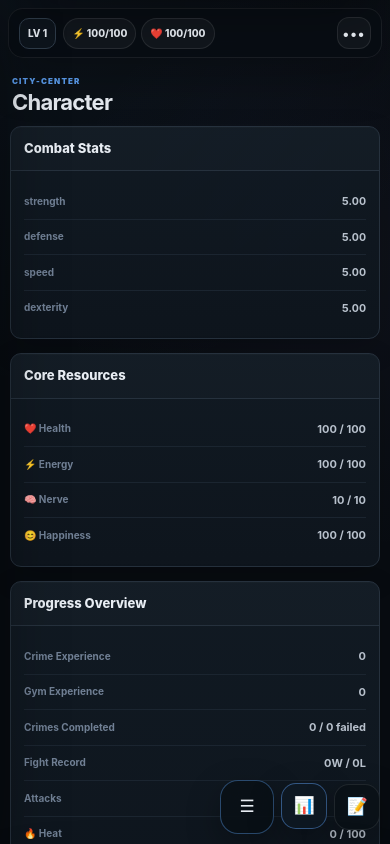
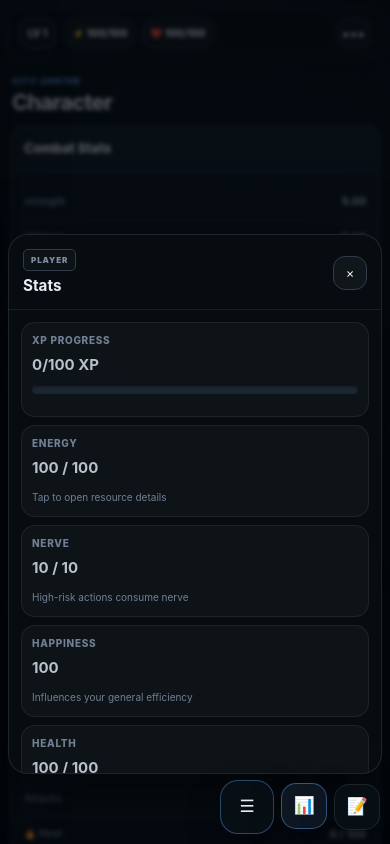
Before and after one commit to Arctic403/Ironvale, a React (Vite) app: page / in a window 390 px wide. Both pictures are taken after a click on the button "Toggle player stats". Shown: the top 844 px of the page. Built offline with nearby package versions, Linux system fonts and the light colour scheme.

Commit message:
Mobile Workspace: 3 modified, 2 added

```diff
--- a/src/components/AppShell.tsx
+++ b/src/components/AppShell.tsx
@@ -19,7 +19,7 @@ import {
   getScreenTitle,
 } from "./apps/Navigation";
 
-import { StatusBar } from "./apps/StatusBar";
+import { StatusBar, StatusDetails } from "./apps/StatusBar";
 import { ResourceModal } from "./apps/ResourceModal";
 import { ScreenContent } from "./apps/ScreenContent";
 import { ActivityLog } from "./apps/ActivityLog";
@@ -92,6 +92,15 @@ function App() {
         />
       )}
 
+      {statusExpanded && (
+        <button
+          type="button"
+          className="mobile-stats-backdrop"
+          aria-label="Close stats"
+          onClick={() => setStatusExpanded(false)}
+        />
+      )}
+
       <Navigation
         currentScreen={g.currentScreen}
         onNavigate={g.setCurrentScreen}
@@ -105,7 +114,11 @@ function App() {
         <button
           type="button"
           className={`floating-ui-btn ${navOpen ? "active" : ""}`}
-          onClick={() => setNavOpen((open) => !open)}
+          onClick={() => {
+            setNavOpen((open) => !open);
+            setStatusExpanded(false);
+            setActivityOpen(false);
+          }}
         >
           <span>☰</span>
           <strong>Menu</strong>
@@ -114,7 +127,11 @@ function App() {
         <button
           type="button"
           className={`floating-ui-btn ${statusExpanded ? "active" : ""}`}
-          onClick={() => setStatusExpanded((open) => !open)}
+          onClick={() => {
+            setStatusExpanded((open) => !open);
+            setNavOpen(false);
+            setActivityOpen(false);
+          }}
         >
           <span>📊</span>
           <strong>Stats</strong>
@@ -123,7 +140,11 @@ function App() {
         <button
           type="button"
           className={`floating-ui-btn ${activityOpen ? "active" : ""}`}
-          onClick={() => setActivityOpen((open) => !open)}
+          onClick={() => {
+            setActivityOpen((open) => !open);
+            setNavOpen(false);
+            setStatusExpanded(false);
+          }}
         >
           <span>📝</span>
           <strong>Log</strong>
@@ -131,7 +152,11 @@ function App() {
       </div>
 
       <div className="main-wrapper">
-        <StatusBar g={g} setActiveModal={setActiveModal} expanded={statusExpanded} onToggleExpanded={() => setStatusExpanded((open) => !open)} />
+        <StatusBar g={g} setActiveModal={setActiveModal} expanded={statusExpanded} onToggleExpanded={() => {
+          setStatusExpanded((open) => !open);
+          setNavOpen(false);
+          setActivityOpen(false);
+        }} />
 
         <ResourceModal
           g={g}
@@ -169,6 +194,26 @@ function App() {
         </main>
       </div>
 
+      <aside className={`mobile-stats-drawer ${statusExpanded ? "open" : ""}`} aria-hidden={!statusExpanded}>
+        <div className="mobile-stats-header">
+          <div>
+            <span className="card-tag">PLAYER</span>
+            <h3>Stats</h3>
+          </div>
+          <button
+            type="button"
+            className="activity-drawer-close"
+            onClick={() => setStatusExpanded(false)}
+            aria-label="Close stats"
+          >
+            ×
+          </button>
+        </div>
+        <div className="mobile-stats-content">
+          <StatusDetails g={g} setActiveModal={setActiveModal} />
+        </div>
+      </aside>
+
       <aside className={`activity-drawer ${activityOpen ? "open" : ""}`} aria-hidden={!activityOpen}>
         <div className="activity-drawer-header">
           <div>
--- a/src/components/apps/StatusBar.tsx
+++ b/src/components/apps/StatusBar.tsx
@@ -13,20 +13,79 @@ type StatusBarProps = {
   onToggleExpanded: () => void;
 };
 
+type StatusDetailsProps = {
+  g: RiftCityGame;
+  setActiveModal: React.Dispatch<React.SetStateAction<ActiveModal>>;
+};
+
+export function StatusDetails({ g, setActiveModal }: StatusDetailsProps) {
+  const levelInfo = getLevel(g.gameState.xp);
+
+  return (
+    <div className="status-detail-grid">
+      <div className="status-detail-card">
+        <span>XP Progress</span>
+        <strong>{levelInfo.currentXp}/100 XP</strong>
+        <div className="bar-track compact">
+          <div
+            className="bar-fill xp"
+            style={{ width: `${Math.min(100, Math.max(0, levelInfo.currentXp))}%` }}
+          />
+        </div>
+      </div>
+
+      <button type="button" className="status-detail-card clickable status-detail-button" onClick={() => setActiveModal("energy")}>
+        <span>Energy</span>
+        <strong>{g.gameState.energy} / {g.maxEnergy}</strong>
+        <small>Tap to open resource details</small>
+      </button>
+
+      <button type="button" className="status-detail-card clickable status-detail-button" onClick={() => setActiveModal("nerve")}>
+        <span>Nerve</span>
+        <strong>{g.gameState.nerve} / {g.maxNerve}</strong>
+        <small>High-risk actions consume nerve</small>
+      </button>
+
+      <button type="button" className="status-detail-card clickable status-detail-button" onClick={() => setActiveModal("happy")}>
+        <span>Happiness</span>
+        <strong>{Math.floor(g.gameState.happiness)}</strong>
+        <small>Influences your general efficiency</small>
+      </button>
+
+      <button type="button" className="status-detail-card clickable status-detail-button" onClick={() => setActiveModal("health")}>
+        <span>Health</span>
+        <strong>{Math.floor(g.gameState.health)} / {g.maxHealth}</strong>
+        <small>Recover over time or use city services</small>
+      </button>
+
+      <div className="status-detail-card">
+        <span>Points & Merits</span>
+        <strong>{g.gameState.points} points</strong>
+        <small>Spend points in progression upgrades</small>
+      </div>
+    </div>
+  );
+}
+
 export function StatusBar({
   g,
   setActiveModal,
   expanded,
   onToggleExpanded,
 }: StatusBarProps) {
-  const levelInfo = getLevel(g.gameState.xp);
-
   return (
     <header className={`top-status-bar floating-status-panel ${expanded ? "expanded" : "collapsed"}`}>
       <div className="status-panel-header">
         <div className="status-primary-cluster">
           <div className="user-level compact-level">
-            <span className="level-badge">LV {g.level}</span>
+            <button
+              type="button"
+              className="level-badge level-badge-button"
+              onClick={onToggleExpanded}
+              aria-label="Open player stats"
+            >
+              LV {g.level}
+            </button>
             <div className="status-player-meta">
               <strong>Rift Operative</strong>
               <small>{g.gameState.currentLocation.toUpperCase()}</small>
@@ -34,10 +93,20 @@ export function StatusBar({
           </div>
 
           <div className="status-currency-pills">
-            <button type="button" className="status-chip currency" onClick={() => setActiveModal("energy")}>
+            <button
+              type="button"
+              className="status-chip currency hud-resource-button"
+              onClick={() => setActiveModal("energy")}
+              aria-label={`Energy ${g.gameState.energy} of ${g.maxEnergy}`}
+            >
               ⚡ {g.gameState.energy}/{g.maxEnergy}
             </button>
-            <button type="button" className="status-chip currency" onClick={() => setActiveModal("health")}>
+            <button
+              type="button"
+              className="status-chip currency hud-resource-button"
+              onClick={() => setActiveModal("health")}
+              aria-label={`Health ${Math.floor(g.gameState.health)} of ${g.maxHealth}`}
+            >
               ❤️ {Math.floor(g.gameState.health)}/{g.maxHealth}
             </button>
             <span className="status-chip money">💵 {money(g.gameState.cash)}</span>
@@ -45,50 +114,12 @@ export function StatusBar({
           </div>
         </div>
 
-        <button type="button" className="floating-panel-toggle" onClick={onToggleExpanded}>
+        <button type="button" className="floating-panel-toggle" onClick={onToggleExpanded} aria-label="Toggle player stats">
           {expanded ? "Hide" : "Show"} Details
         </button>
       </div>
 
-      <div className="status-detail-grid">
-        <div className="status-detail-card">
-          <span>XP Progress</span>
-          <strong>{levelInfo.currentXp}/100 XP</strong>
-          <div className="bar-track compact">
-            <div className="bar-fill xp" style={{ width: `${Math.min(100, Math.max(0, levelInfo.currentXp))}%` }} />
-          </div>
-        </div>
-
-        <div className="status-detail-card clickable" role="button" tabIndex={0} onClick={() => setActiveModal("energy")} onKeyDown={(event) => { if (event.key === "Enter" || event.key === " ") { event.preventDefault(); setActiveModal("energy"); } }}>
-          <span>Energy</span>
-          <strong>{g.gameState.energy} / {g.maxEnergy}</strong>
-          <small>Tap to open resource details</small>
-        </div>
-
-        <div className="status-detail-card clickable" role="button" tabIndex={0} onClick={() => setActiveModal("nerve")} onKeyDown={(event) => { if (event.key === "Enter" || event.key === " ") { event.preventDefault(); setActiveModal("nerve"); } }}>
-          <span>Nerve</span>
-          <strong>{g.gameState.nerve} / {g.maxNerve}</strong>
-          <small>High-risk actions consume nerve</small>
-        </div>
-
-        <div className="status-detail-card clickable" role="button" tabIndex={0} onClick={() => setActiveModal("happy")} onKeyDown={(event) => { if (event.key === "Enter" || event.key === " ") { event.preventDefault(); setActiveModal("happy"); } }}>
-          <span>Happiness</span>
-          <strong>{Math.floor(g.gameState.happiness)}</strong>
-          <small>Influences your general efficiency</small>
-        </div>
-
-        <div className="status-detail-card clickable" role="button" tabIndex={0} onClick={() => setActiveModal("health")} onKeyDown={(event) => { if (event.key === "Enter" || event.key === " ") { event.preventDefault(); setActiveModal("health"); } }}>
-          <span>Health</span>
-          <strong>{Math.floor(g.gameState.health)} / {g.maxHealth}</strong>
-          <small>Recover over time or use city services</small>
-        </div>
-
-        <div className="status-detail-card">
-          <span>Points & Merits</span>
-          <strong>{g.gameState.points} points</strong>
-          <small>Spend points in progression upgrades</small>
-        </div>
-      </div>
+      <StatusDetails g={g} setActiveModal={setActiveModal} />
     </header>
   );
 }
--- a/src/styles.css
+++ b/src/styles.css
@@ -39,3 +39,5 @@
 @import "./styles/36-ui-overhaul.css";
 
 @import "./styles/37-mobile-shell-fix.css";
+
+@import "./styles/38-mobile-interaction-fix.css";
--- /dev/null
+++ b/src/styles/38-mobile-interaction-fix.css
@@ -0,0 +1,220 @@
+/* ============================================================
+   38. MOBILE INTERACTION FIX
+   - real stats sheet
+   - tappable HUD controls
+   - scrollable/selectable activity log
+   - mutually exclusive overlays
+   ============================================================ */
+
+.mobile-stats-drawer,
+.mobile-stats-backdrop {
+  display: none;
+}
+
+.status-detail-button {
+  width: 100%;
+  text-align: left;
+  color: inherit;
+  font: inherit;
+}
+
+.level-badge-button {
+  cursor: pointer;
+  color: inherit;
+}
+
+@media (max-width: 760px) {
+  /* Keep the always-visible HUD above normal game content and make its
+     actual controls reliable tap targets on iOS Safari. */
+  .top-status-bar.floating-status-panel {
+    z-index: 142 !important;
+    pointer-events: auto !important;
+    touch-action: manipulation;
+  }
+
+  .floating-status-panel .status-panel-header,
+  .floating-status-panel .status-primary-cluster,
+  .floating-status-panel .status-currency-pills {
+    pointer-events: auto !important;
+  }
+
+  .floating-status-panel .level-badge-button,
+  .floating-status-panel .hud-resource-button,
+  .floating-status-panel .floating-panel-toggle {
+    position: relative;
+    z-index: 2;
+    pointer-events: auto !important;
+    touch-action: manipulation;
+    -webkit-tap-highlight-color: transparent;
+  }
+
+  .floating-status-panel .level-badge-button {
+    appearance: none;
+    -webkit-appearance: none;
+    cursor: pointer;
+  }
+
+  /* On phones the embedded details inside the HUD are always hidden.
+     Stats are rendered in the dedicated sheet below instead. */
+  .floating-status-panel .status-detail-grid,
+  .floating-status-panel.expanded .status-detail-grid {
+    display: none !important;
+  }
+
+  .mobile-stats-backdrop {
+    display: block;
+    position: fixed;
+    inset: 0;
+    z-index: 158;
+    border: 0;
+    background: rgba(3, 7, 11, 0.64);
+    -webkit-backdrop-filter: blur(2px);
+    backdrop-filter: blur(2px);
+  }
+
+  .mobile-stats-drawer {
+    position: fixed;
+    z-index: 165;
+    left: 8px;
+    right: 8px;
+    bottom: calc(70px + env(safe-area-inset-bottom));
+    width: auto;
+    height: min(64dvh, 540px);
+    min-height: 300px;
+    display: flex;
+    flex-direction: column;
+    overflow: hidden;
+    border: 1px solid rgba(255,255,255,0.1);
+    border-radius: 20px;
+    background: rgba(8, 13, 18, 0.985);
+    box-shadow: 0 24px 70px rgba(0,0,0,0.55);
+    transform: translateY(calc(100% + 120px));
+    transition: transform 0.2s ease;
+    pointer-events: none;
+  }
+
+  .mobile-stats-drawer.open {
+    transform: translateY(0);
+    pointer-events: auto;
+  }
+
+  .mobile-stats-header {
+    flex: 0 0 auto;
+    display: flex;
+    align-items: center;
+    justify-content: space-between;
+    gap: 12px;
+    padding: 14px 14px 11px;
+    border-bottom: 1px solid rgba(255,255,255,0.08);
+  }
+
+  .mobile-stats-header h3 {
+    margin: 4px 0 0;
+  }
+
+  .mobile-stats-content {
+    min-height: 0;
+    flex: 1 1 auto;
+    overflow-y: auto;
+    -webkit-overflow-scrolling: touch;
+    overscroll-behavior: contain;
+    touch-action: pan-y;
+    padding: 12px;
+  }
+
+  .mobile-stats-content .status-detail-grid {
+    display: grid !important;
+    grid-template-columns: repeat(2, minmax(0, 1fr)) !important;
+    gap: 8px !important;
+    margin: 0 !important;
+  }
+
+  .mobile-stats-content .status-detail-card {
+    min-height: 92px;
+    padding: 10px;
+    appearance: none;
+    -webkit-appearance: none;
+    border: 1px solid rgba(255,255,255,0.07);
+    background: rgba(255,255,255,0.03);
+  }
+
+  .mobile-stats-content .status-detail-button {
+    cursor: pointer;
+    touch-action: manipulation;
+  }
+
+  /* Activity drawer must own its own scrollable content area. */
+  .activity-drawer {
+    z-index: 165 !important;
+    overflow: hidden !important;
+    pointer-events: none;
+  }
+
+  .activity-drawer.open {
+    pointer-events: auto;
+  }
+
+  .activity-drawer-header {
+    flex: 0 0 auto;
+  }
+
+  .activity-card.embedded {
+    min-height: 0 !important;
+    flex: 1 1 auto !important;
+    overflow: hidden !important;
+    pointer-events: auto !important;
+  }
+
+  .activity-card.embedded .activity-list {
+    min-height: 0;
+    height: 100%;
+    max-height: none !important;
+    overflow-y: auto !important;
+    overflow-x: hidden !important;
+    -webkit-overflow-scrolling: touch;
+    overscroll-behavior: contain;
+    touch-action: pan-y;
+    pointer-events: auto !important;
+    user-select: text !important;
+    -webkit-user-select: text !important;
+  }
+
+  .activity-card.embedded .activity-item,
+  .activity-card.embedded .activity-item *,
+  .activity-card.embedded .desc,
+  .activity-card.embedded .time,
+  .activity-card.embedded .type-tag {
+    user-select: text !important;
+    -webkit-user-select: text !important;
+  }
+
+  .activity-card.embedded .activity-item {
+    touch-action: pan-y;
+  }
+
+  /* Overlay ordering. Normal HUD remains tappable when no sheet is open.
+     Actual drawers intentionally sit above it while open. */
+  .shell-backdrop {
+    z-index: 158 !important;
+  }
+
+  .drawer-nav.nav-rail {
+    z-index: 165 !important;
+  }
+
+  .floating-ui-stack {
+    z-index: 170 !important;
+    pointer-events: none;
+  }
+
+  .floating-ui-stack .floating-ui-btn {
+    pointer-events: auto !important;
+    touch-action: manipulation;
+  }
+}
+
+@media (max-width: 390px) {
+  .mobile-stats-content .status-detail-grid {
+    grid-template-columns: 1fr !important;
+  }
+}
```
Also changed, not shown: 1 other file (tests, documents, lock files or other folders).
